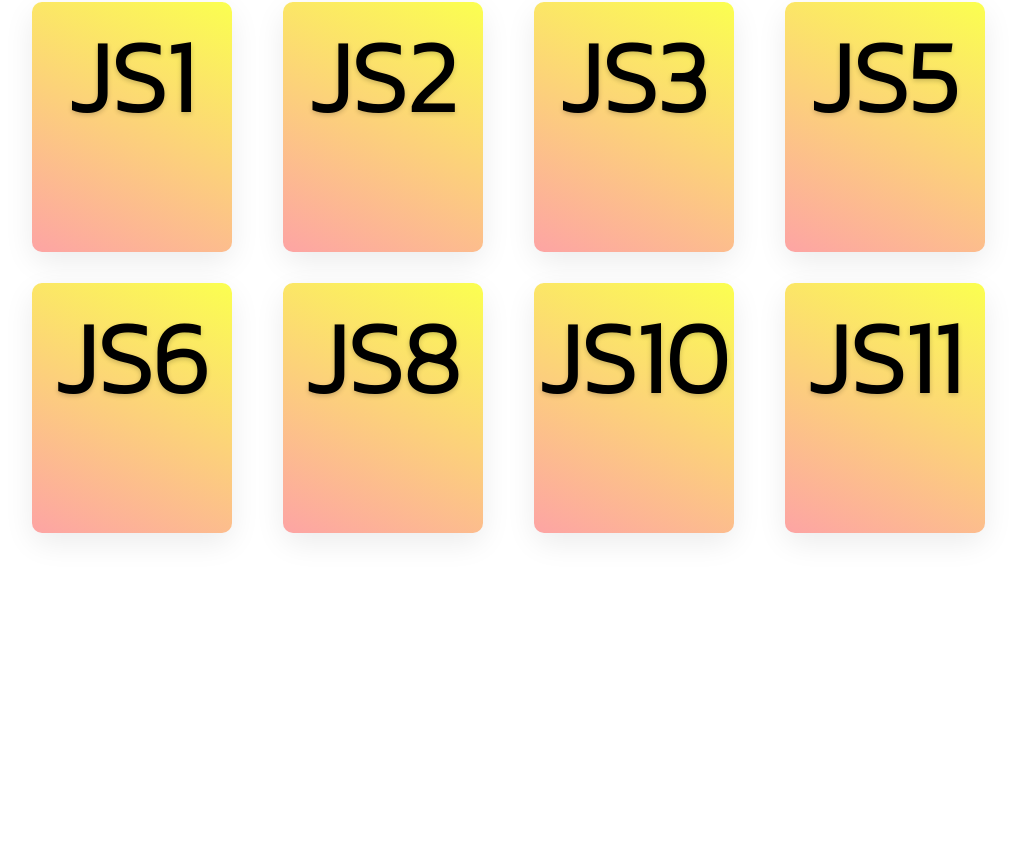
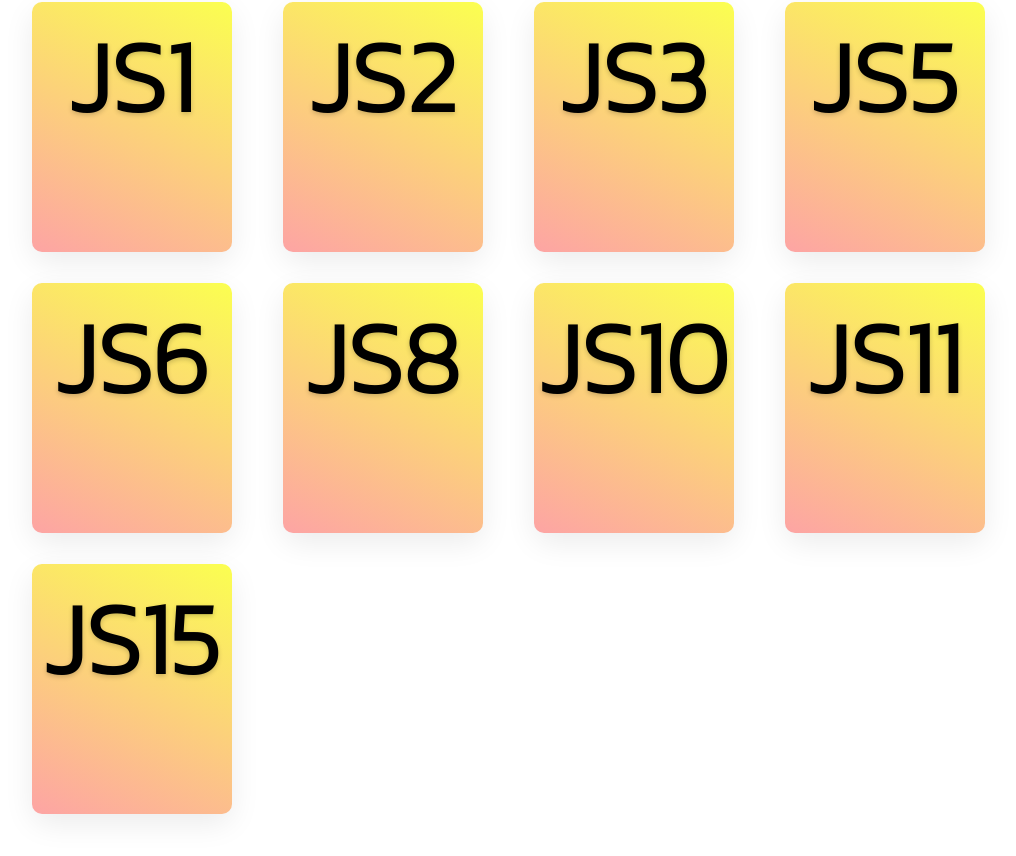
Before and after one commit to Netsujr/renato-react-portfolio, a React (Create React App) app: page /javascript30 in a window 1280 px wide. Shown: the part 228-1084 px from the top of the page, without its empty margins (132-1148 px from the left). Before the commit the page ends 806 px from the top, so only its background shows below. Built offline with nearby package versions, Linux system fonts and the light colour scheme.

Commit message:
added new card to js30

```diff
--- a/src/components/JS30/Javascript30.js
+++ b/src/components/JS30/Javascript30.js
@@ -93,6 +93,15 @@ function Js30() {
           bgColor={getRandomColor()}
         />
 
+        <JS30Card
+          title="Local Storage"
+          description="Testing user local storage & event delegation."
+          githubLink="https://github.com/Netsujr/JS15-LocalStorage"
+          websiteLink="https://netsujr.github.io/JS15-LocalStorage/"
+          faceTitle="JS15"
+          bgColor={getRandomColor()}
+        />
+
       </CardContainer>
     </CardBody>
   );
```
